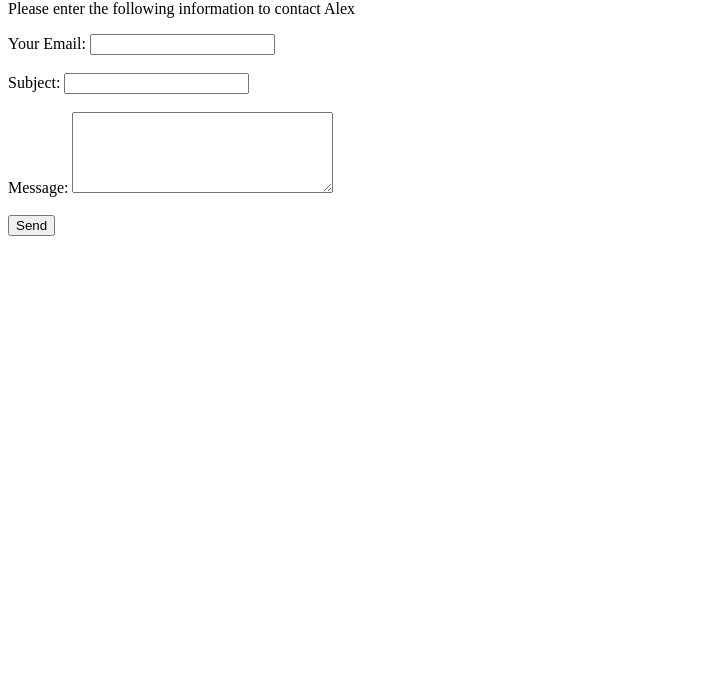
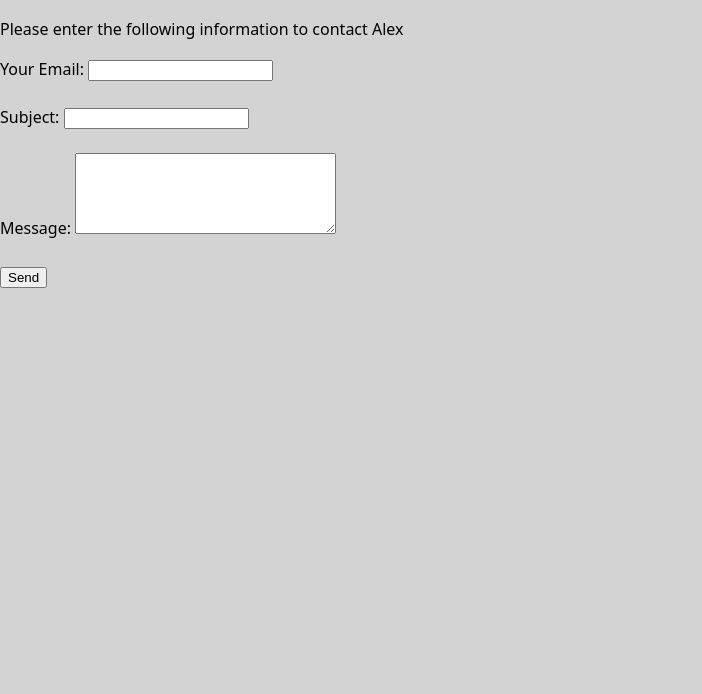
Before and after one commit to alhayslip/portfolio, a plain HTML site: page contact/index.html in a window 1280 px wide. Shown: the part 106-800 px from the top of the page, without its empty margins (0-702 px from the left). Drawn offline with Linux system fonts and the light colour scheme.

Commit message:
Alex Hayslip
HTML + CSS

```diff
--- a/contact/index.html
+++ b/contact/index.html
@@ -4,7 +4,7 @@
     <meta charset="UTF-8">
     <meta name="viewport" content="width=device-width, initial-scale=1.0">
     <title>Alex Hayslip: Personal site and portfolio</title>
-    <link rel="stylesheet" href="style.css">
+    <link rel="stylesheet" href="../styles.css">
 </head>
 <body>
     <nav>
```
Also changed, not shown: index.html (+1 -1 lines), projects/index.html (+1 -1 lines), resume/index.html (+1 -1 lines).
